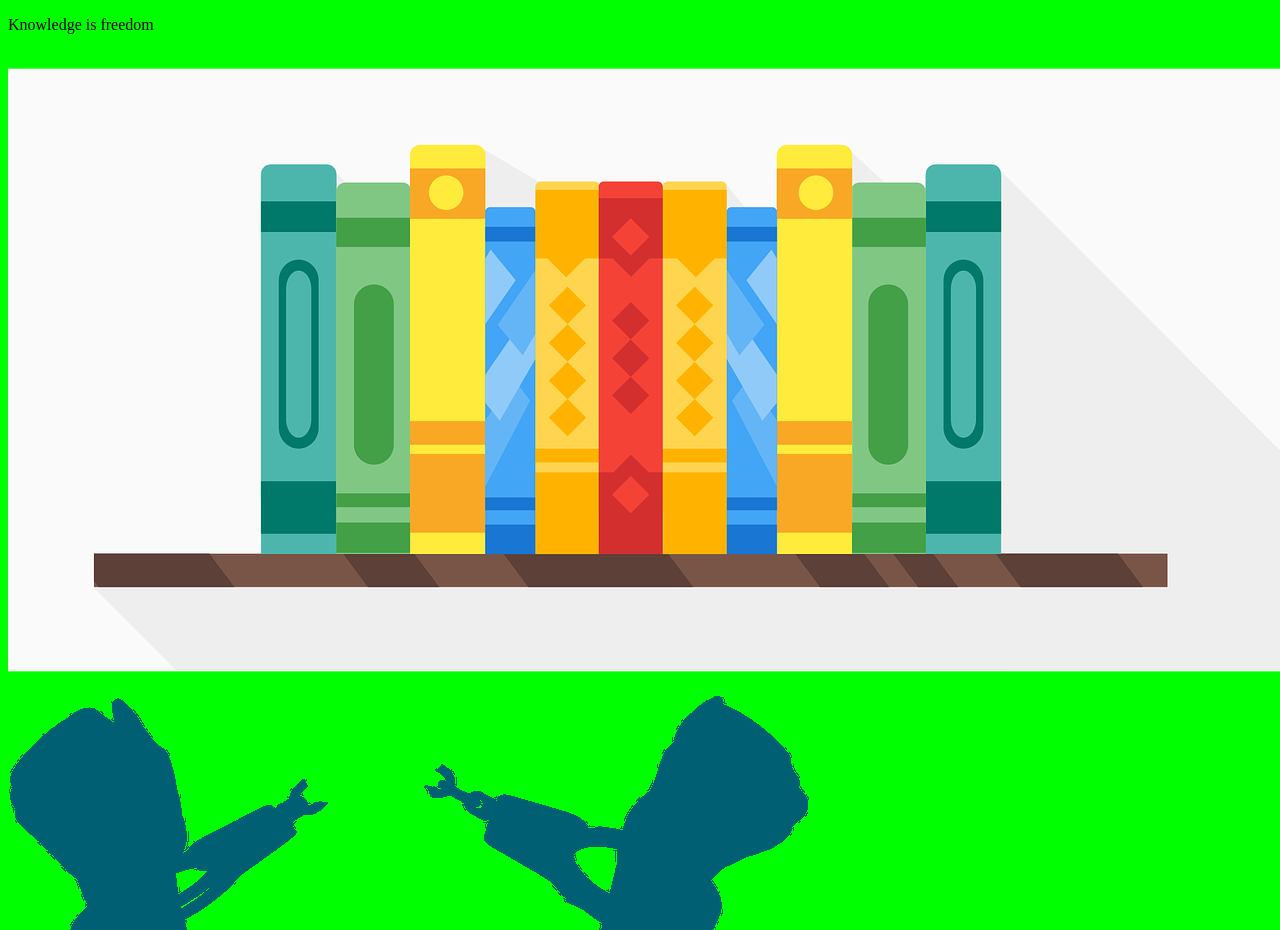
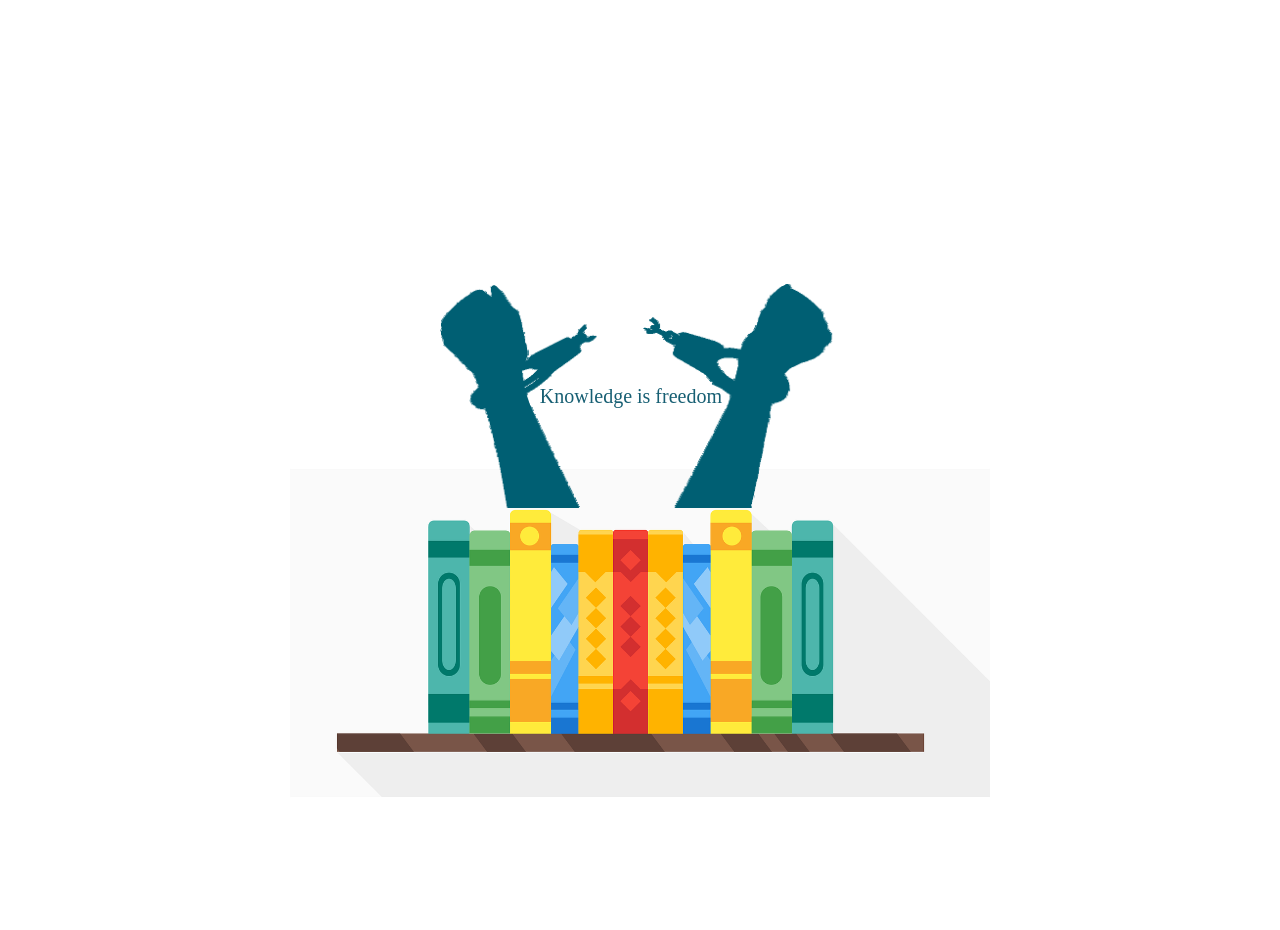
Before and after one commit to matheus4lves/article-serve-static-files, a website built with webpack: page app/index.html in a window 1280 px wide. Shown: the top 930 px of the page. After the commit the page ends 816 px from the top, so only its background shows below. Built offline with nearby package versions, Linux system fonts and the light colour scheme.

Commit message:
Add the final styles

```diff
--- a/app/assets/styles/styles.css
+++ b/app/assets/styles/styles.css
@@ -1,3 +1,31 @@
-body {
-  background: #00ff00;
+.quote {
+  height: 100vh;
+  position: relative;
 }
+
+.quote__text {
+  color: #175f73;
+  font-size: 20px;
+  position: absolute;
+  bottom: 380px;
+  left: 50%;
+  transform: translateX(-55%);
+}
+
+.quote__img1 {
+  width: 700px;
+  height: auto;
+  position: absolute;
+  bottom: 0;
+  left: 50%;
+  transform: translateX(-50%);
+}
+
+.quote__img2 {
+  width: 400px;
+  height: auto;
+  position: absolute;
+  bottom: 300px;
+  left: 50%;
+  transform: translateX(-50%);
+}
```
